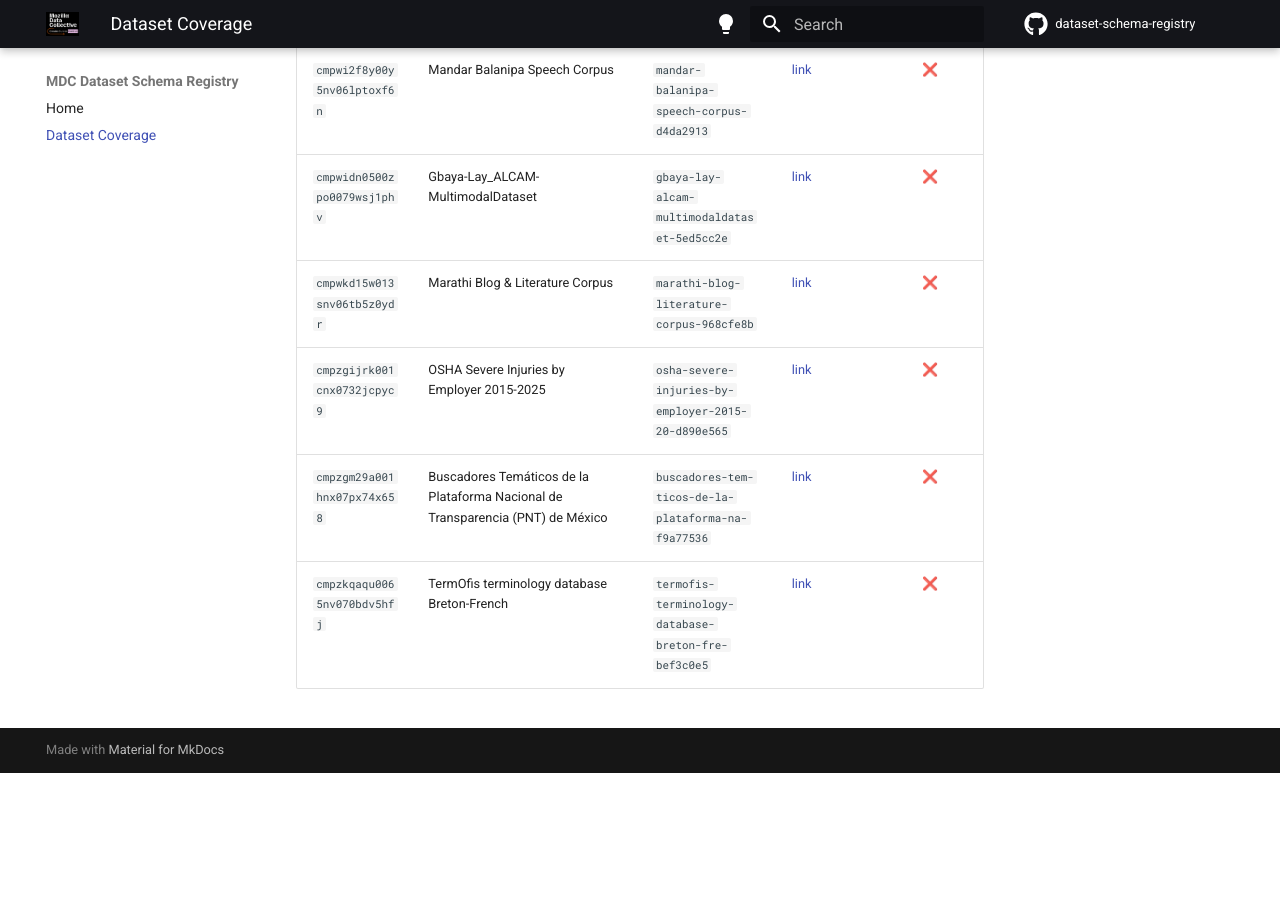
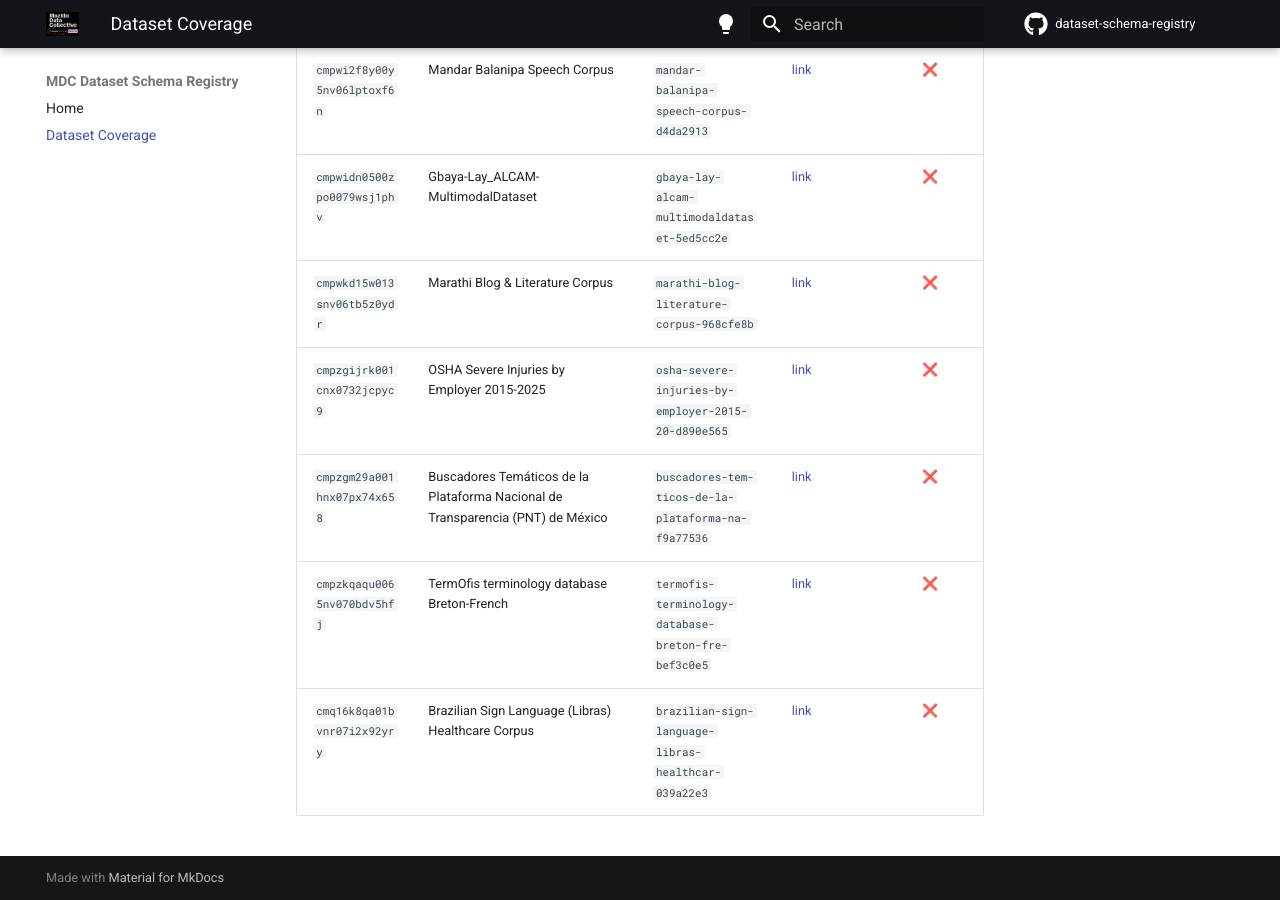
Before and after one commit to Mozilla-Data-Collective/dataset-schema-registry, an MkDocs documentation site: the page built from docs/dataset-coverage.md, in a window 1280 px wide and 900 px high, scrolled down 80250 px. Built offline with MkDocs 1.6.1 and Material for MkDocs 9.7.7, drawn with Linux system fonts in a browser that asks for light colours; comment, search, counter and statistics services are not loaded; before the commit the page ends 81023 px from its top, so only the background shows below that; part of the change alters nothing that is shown; some of the changed text lies outside the part shown.

Commit message:
chore: update dataset coverage [skip ci]

```diff
--- a/docs/dataset-coverage.md
+++ b/docs/dataset-coverage.md
@@ -8,10 +8,10 @@ schema in this registry and which ones are still missing.
     `registry/<dataset_id>/schema.yaml` file.  See the
     [Home](index.md) for details.
 
-**Last updated:** 2026-06-05
-**Total datasets in sitemap:** 781
+**Last updated:** 2026-06-06
+**Total datasets in sitemap:** 782
 **Schemas registered:** 398 ✅
-**Schemas missing:** 383 ❌
+**Schemas missing:** 384 ❌
 
 | ID | Name | Slug | Dataset page | Schema registered |
 |----|------|------|-------------|:-----------------:|
@@ -796,3 +796,4 @@ schema in this registry and which ones are still missing.
 | `cmpzgijrk001cnx0732jcpyc9` | OSHA Severe Injuries by Employer 2015-2025  | `osha-severe-injuries-by-employer-2015-20-d890e565` | [link](https://mozilladatacollective.com/datasets/cmpzgijrk001cnx0732jcpyc9) | ❌ |
 | `cmpzgm29a001hnx07px74x658` | Buscadores Temáticos de la Plataforma Nacional de Transparencia (PNT) de México  | `buscadores-tem-ticos-de-la-plataforma-na-f9a77536` | [link](https://mozilladatacollective.com/datasets/cmpzgm29a001hnx07px74x658) | ❌ |
 | `cmpzkqaqu0065nv070bdv5hfj` | TermOfis terminology database Breton-French | `termofis-terminology-database-breton-fre-bef3c0e5` | [link](https://mozilladatacollective.com/datasets/cmpzkqaqu0065nv070bdv5hfj) | ❌ |
+| `cmq16k8qa01bvnr07i2x92yry` | Brazilian Sign Language (Libras) Healthcare Corpus | `brazilian-sign-language-libras-healthcar-039a22e3` | [link](https://mozilladatacollective.com/datasets/cmq16k8qa01bvnr07i2x92yry) | ❌ |
```
